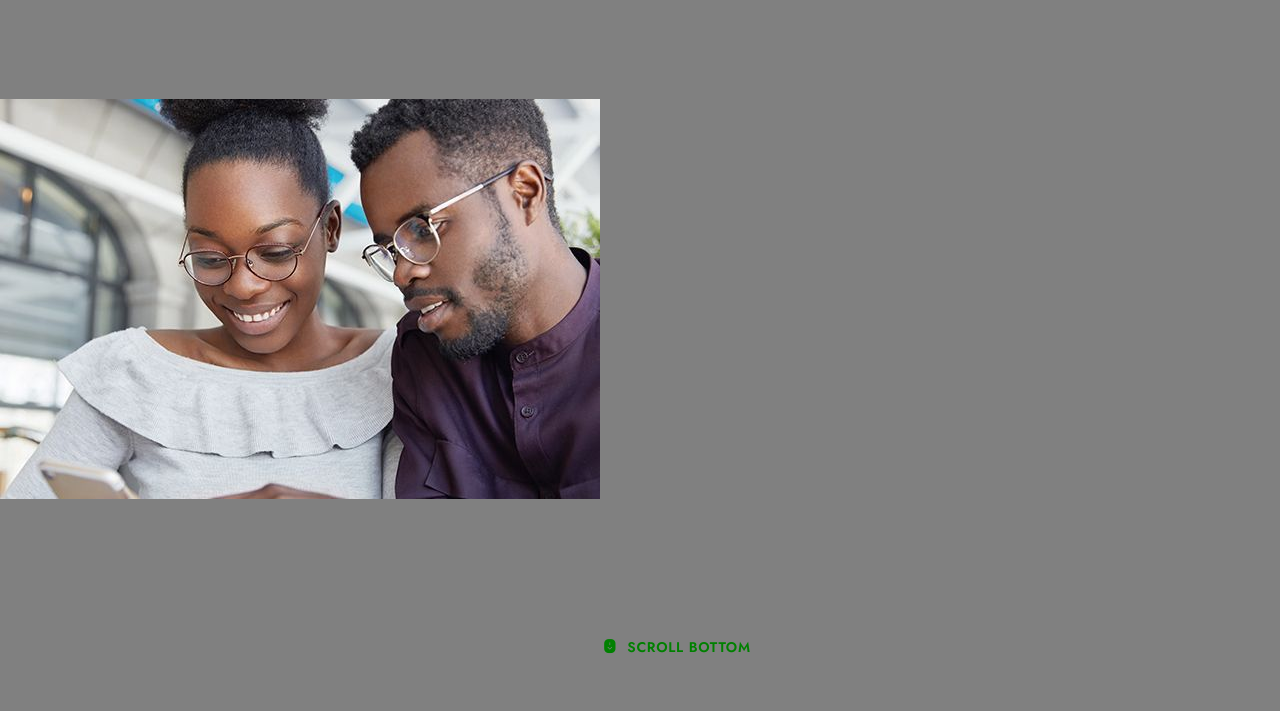
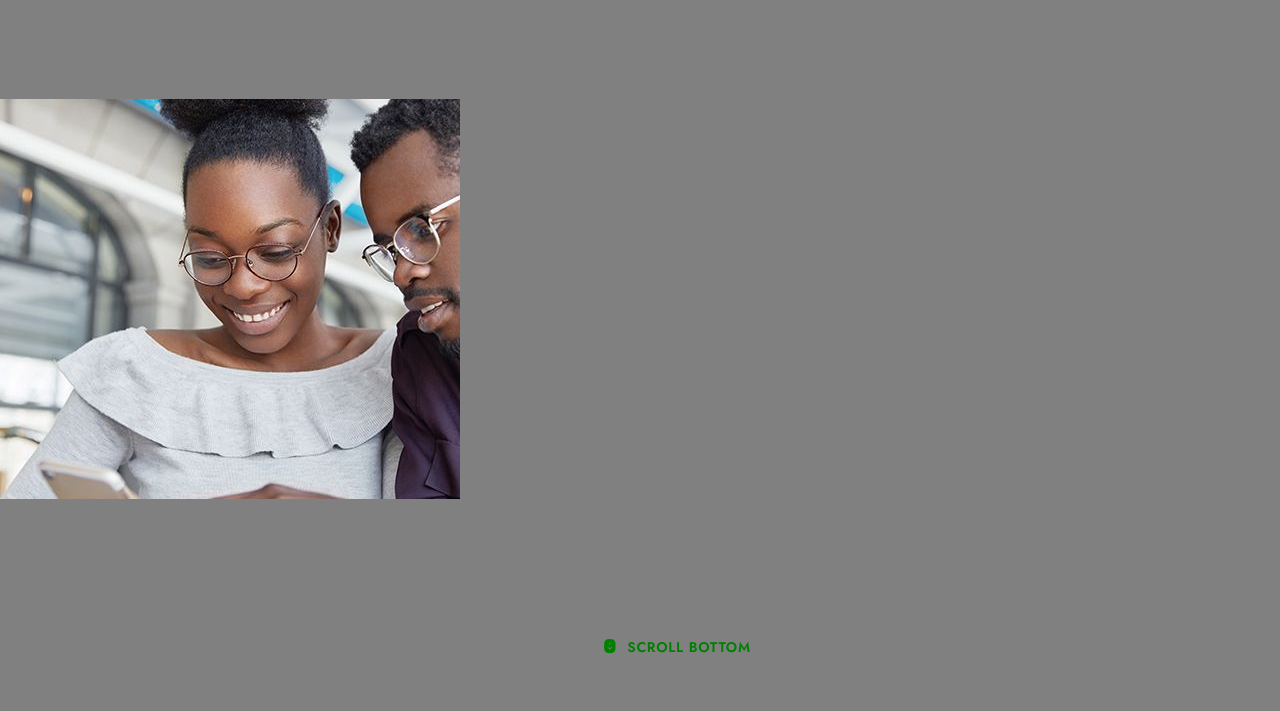
Before and after one commit to Medoune449/SEN-Medic, a plain HTML site: page index.html in a window 1280 px wide. Shown: the part 89-800 px from the top of the page. Drawn offline with nearby package versions, Linux system fonts and the light colour scheme.

Commit message:
Add files via upload

```diff
--- a/style.css
+++ b/style.css
@@ -23,7 +23,7 @@ body {
 }
 
 .slider{
-    width: 600px;
+    width: 460px;
     height: 400px;
     background: url(fond.jpg) no-repeat;/*------ L'image ne sera pas répété avec no-repeat -----*/
     margin: 100px auto;  /*------ L'image sera centrer -----*/
```
